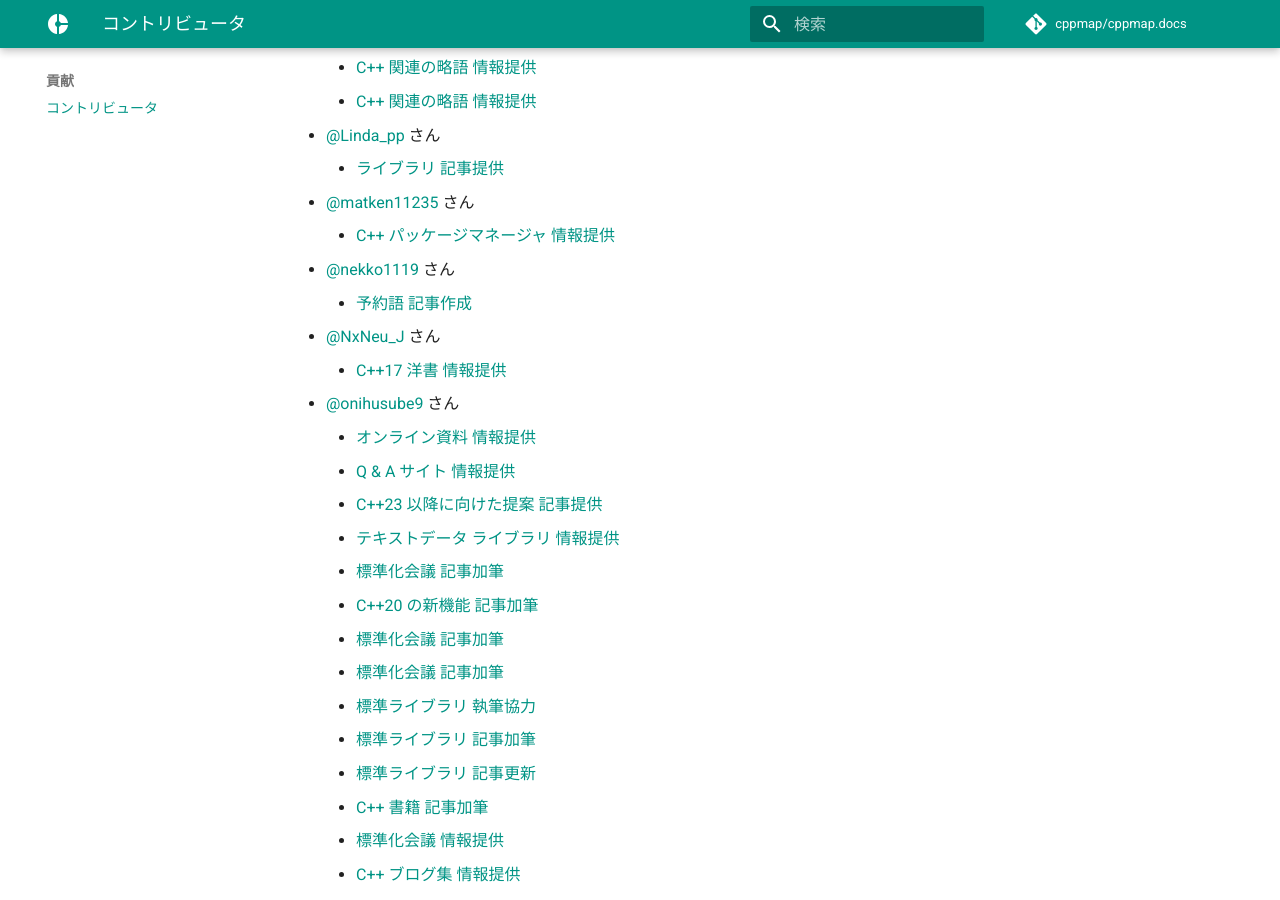
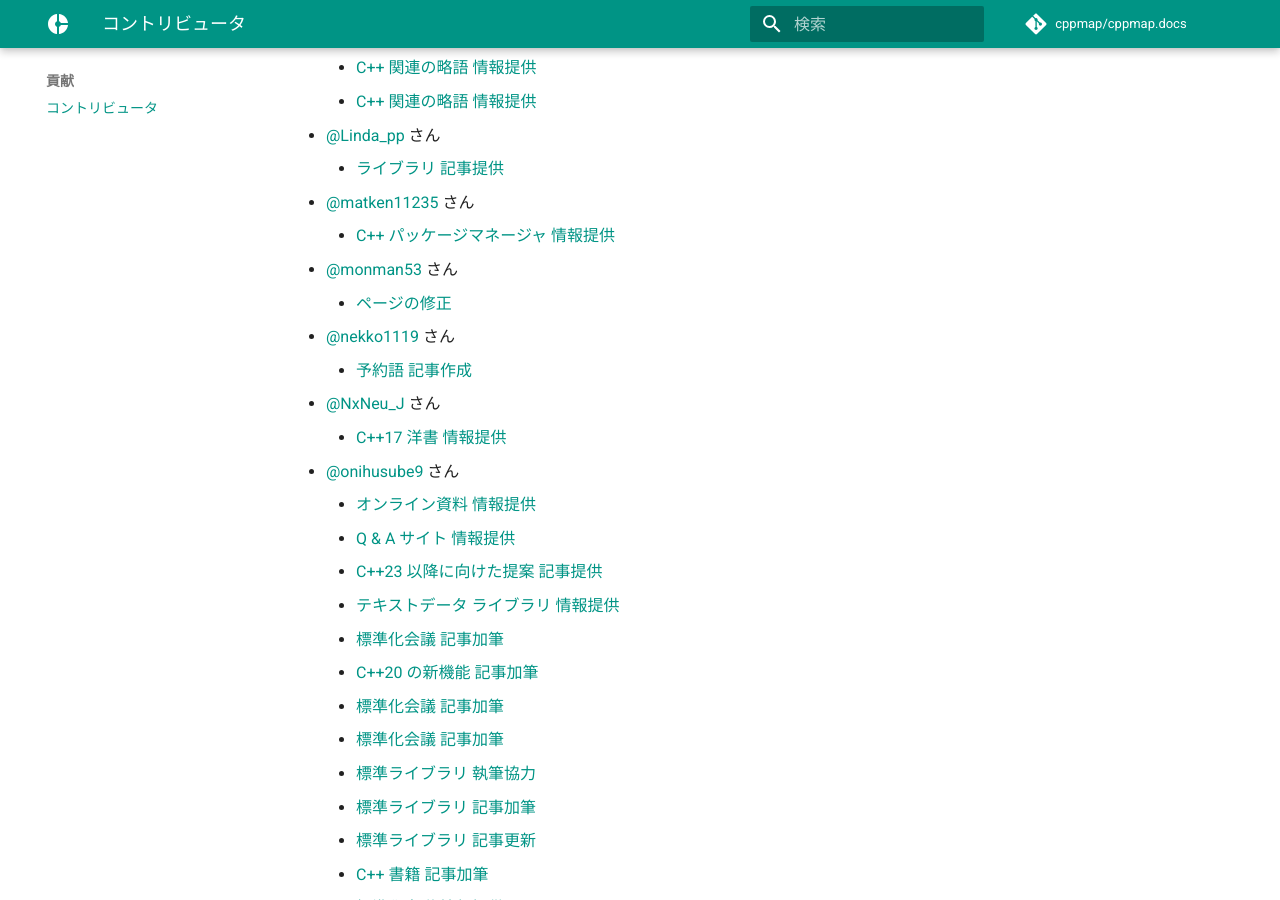
Before and after one commit to cppmap/cppmap.docs, an MkDocs documentation site: the page built from docs/contribution/contributors.md, in a window 1280 px wide and 900 px high, scrolled down 860 px. Built offline with MkDocs 1.6.1 and Material for MkDocs 9.7.7, drawn with Linux system fonts in a browser that asks for light colours; nearby versions of some CDN libraries; comment, search, counter and statistics services are not loaded.

Commit message:
Update contributors.md

```diff
--- a/docs/contribution/contributors.md
+++ b/docs/contribution/contributors.md
@@ -31,6 +31,8 @@ C++ の歩き方 Web サイトの改善、情報拡充に協力してくれた
     - [ライブラリ 記事提供](https://github.com/cppmap/cppmap.docs/pull/22)
 - [@matken11235](https://twitter.com/matken11235) さん
     - [C++ パッケージマネージャ 情報提供](https://github.com/cppmap/cppmap.docs/pull/2)
+- [@monman53](https://twitter.com/monman53) さん
+    - [ページの修正](https://github.com/cppmap/cppmap.docs/pull/46)
 - [@nekko1119](https://twitter.com/nekko1119) さん
     - [予約語 記事作成](https://github.com/cppmap/cppmap.docs/pull/11)
 - [@NxNeu_J](https://twitter.com/NxNeu_J) さん
```
